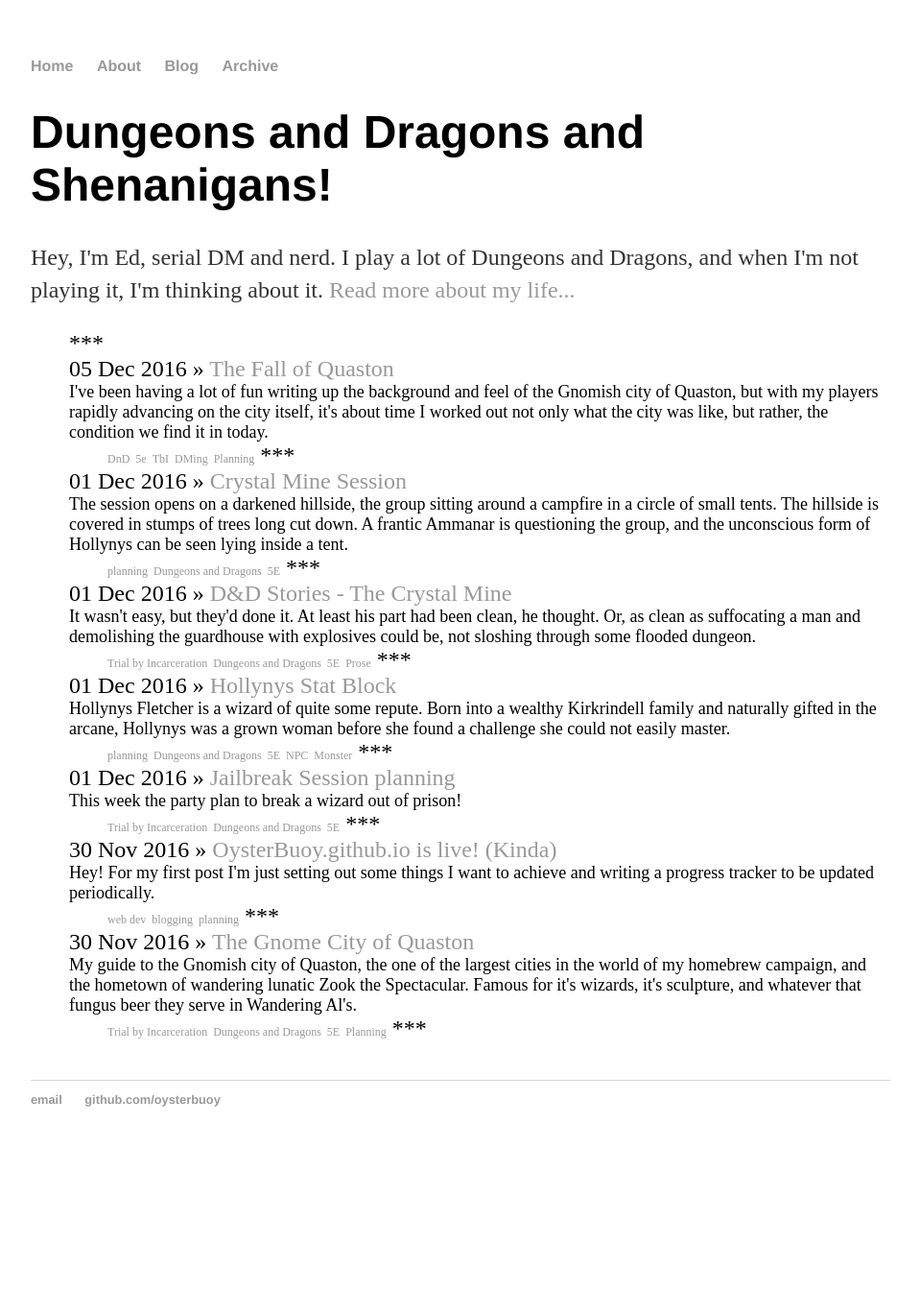
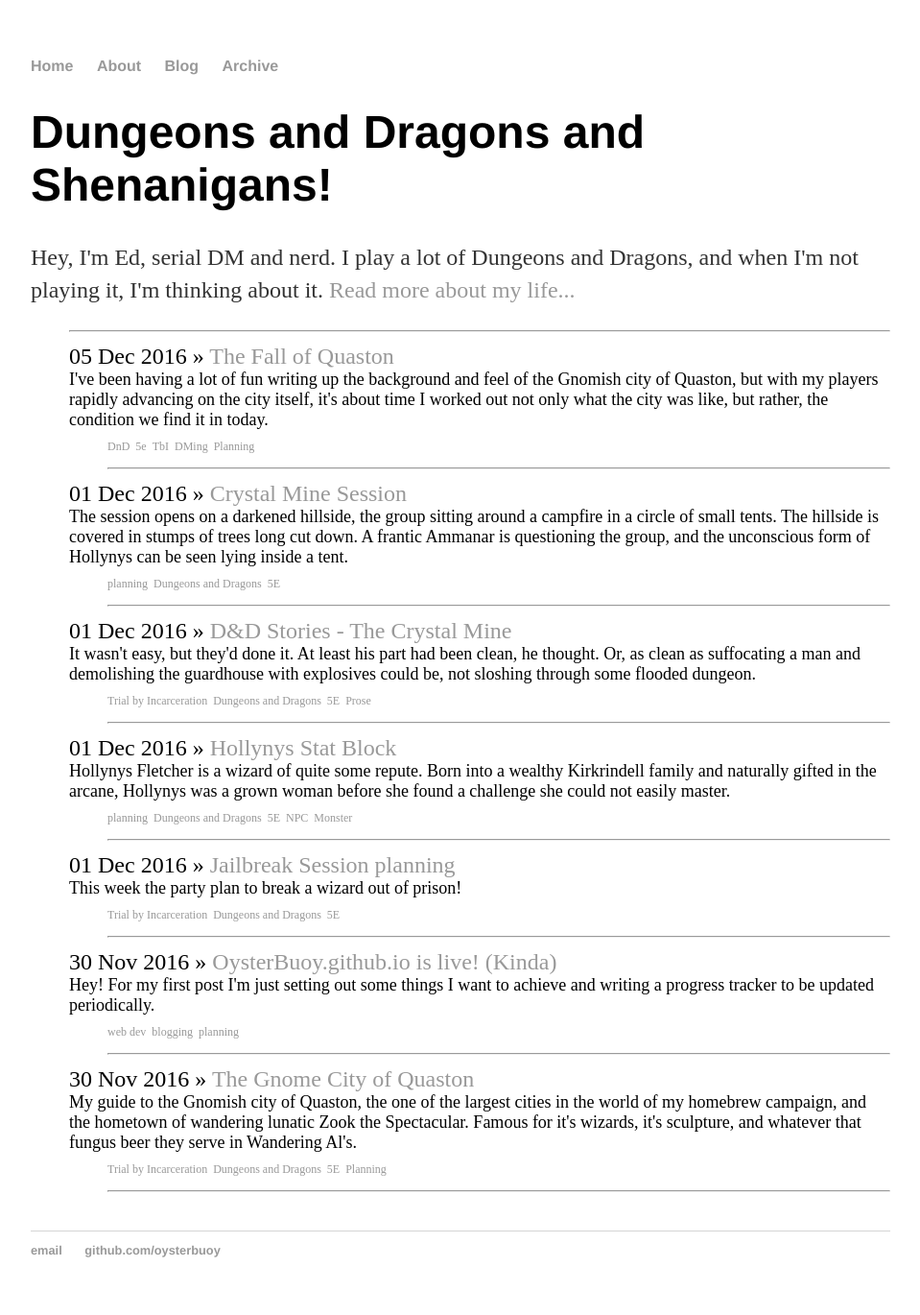
Before and after one commit to OysterBuoy/OysterBuoy.github.io, a Jekyll site: the page built from index.html, in a window 1280 px wide. Shown: the whole page at 96% size, without its empty margins (160-1119 px from the left). Built offline with Jekyll 4.4.1, drawn with Linux system fonts in a browser that asks for light colours; before the commit the page ends 1213 px from its top, so only the background shows below that.

Commit message:
Update index.html

```diff
--- a/index.html
+++ b/index.html
@@ -7,13 +7,13 @@ title: Dungeons and Dragons and Shenanigans
 	<p>Hey, I'm Ed, serial DM and nerd. I play a lot of Dungeons and Dragons, and when I'm not playing it, I'm thinking about it. <a href="/about">Read more about my life...</a></p>
 </div><!-- /.blurb -->
 <ul class="posts">
-***
+<hr/>
 	{% for post in site.posts %}
 		<li><span>{{ post.date | date_to_string }}</span> » <a href="{{ post.url }}" title="{{ post.title }}">{{ post.title }}</a><br/><div class="excerpt">{{ post.excerpt }}</div><ul class="tags">
 		{% for tag in post.tags %}
 			<li style="font-size:50%; display:inline"><a href="/tags#{{ tag }}" class="tag">{{ tag }}</a></li>
 		{% endfor %}
-			***
+<hr/>
 		</ul></li>
 	{% endfor %}
 </ul>
```
